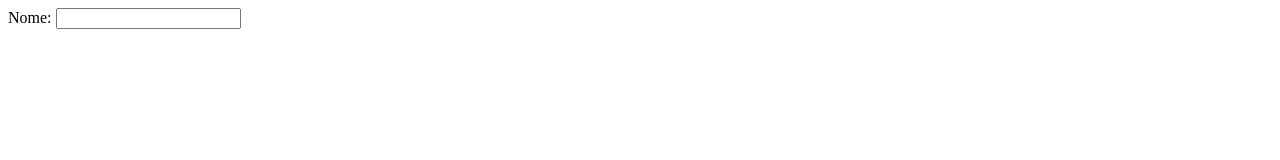
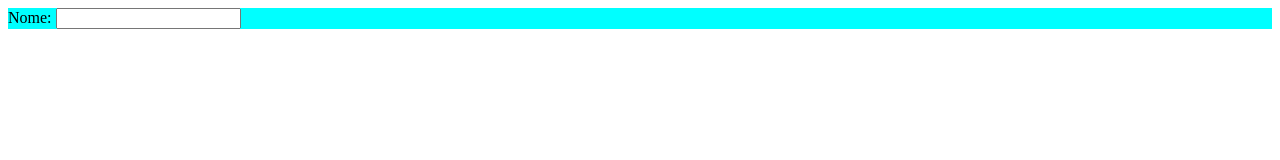
Before and after one commit to fioque/Projeto-HTML, a plain HTML site: page index.html in a window 1280 px wide. Drawn offline with Linux system fonts and the light colour scheme.

Commit message:
CSS do Formulário

```diff
--- a/index.html
+++ b/index.html
@@ -3,11 +3,13 @@
 <head>
     <meta charset="UTF-8">
     <meta name="viewport" content="width=device-width, initial-scale=1.0">
+    <link rel="stylesheet" href="style.css">
     <title>Document</title>
 </head>
 <body>
 
     <main>
+
         <form action="">
             Nome:
             <input type="text">
--- /dev/null
+++ b/style.css
@@ -0,0 +1,6 @@
+main{
+    background-color: aqua;
+    width: 100;
+    height: 100;
+
+}
```
